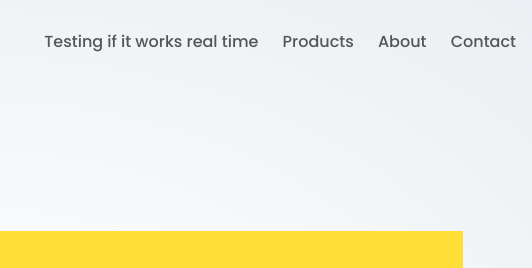
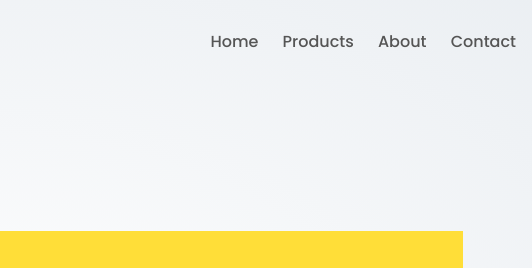
Before and after one commit to Shubhamkarwal/FootSoul, a plain HTML site: page contact.html in a window 1280 px wide. Shown: the top 268 px of the page, 669-1201 px from the left. Drawn offline with Linux system fonts and the light colour scheme.

Commit message:
Update contact.html

```diff
--- a/contact.html
+++ b/contact.html
@@ -18,7 +18,7 @@
          </div>
         <nav>
             <ul id="MenuItems">
-                <li><a href="index.html">Testing if it works real time</a></li>
+                <li><a href="index.html">Home</a></li>
                 <li><a href="products.html">Products</a></li>
                 <li><a href="about.html">About</a></li>
                 <li><a href="contact.html">Contact</a></li>
```
